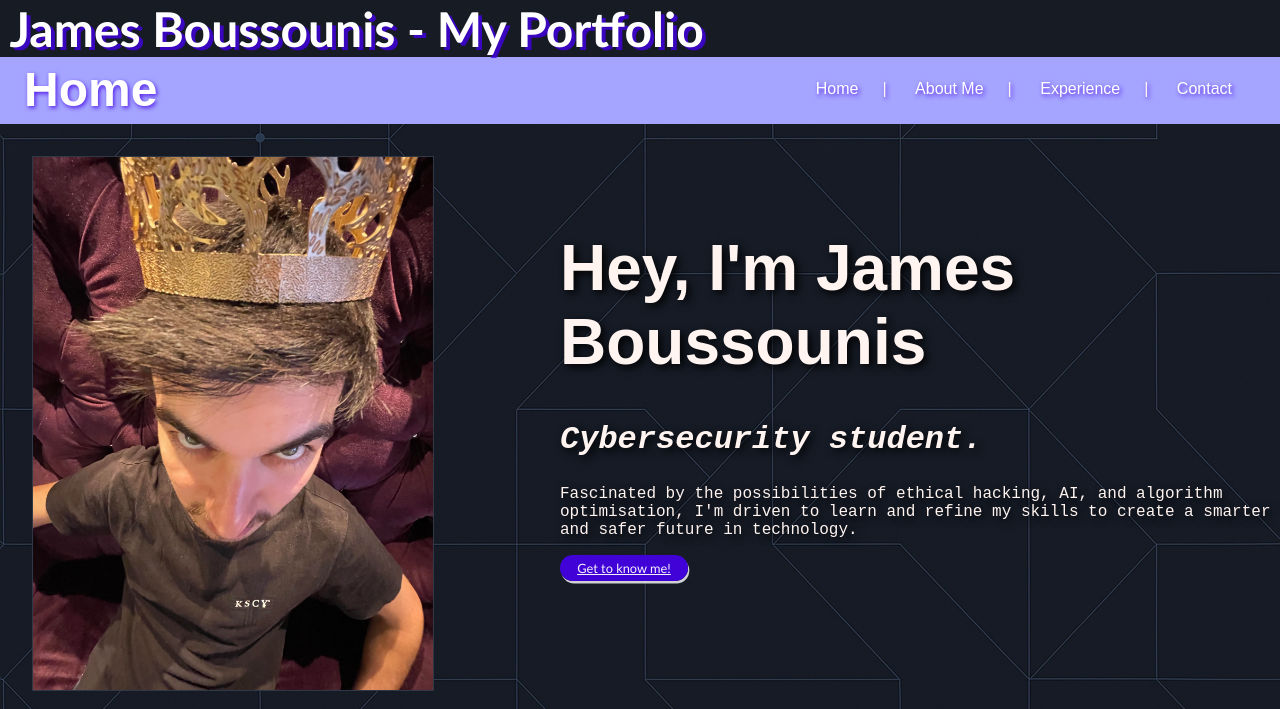
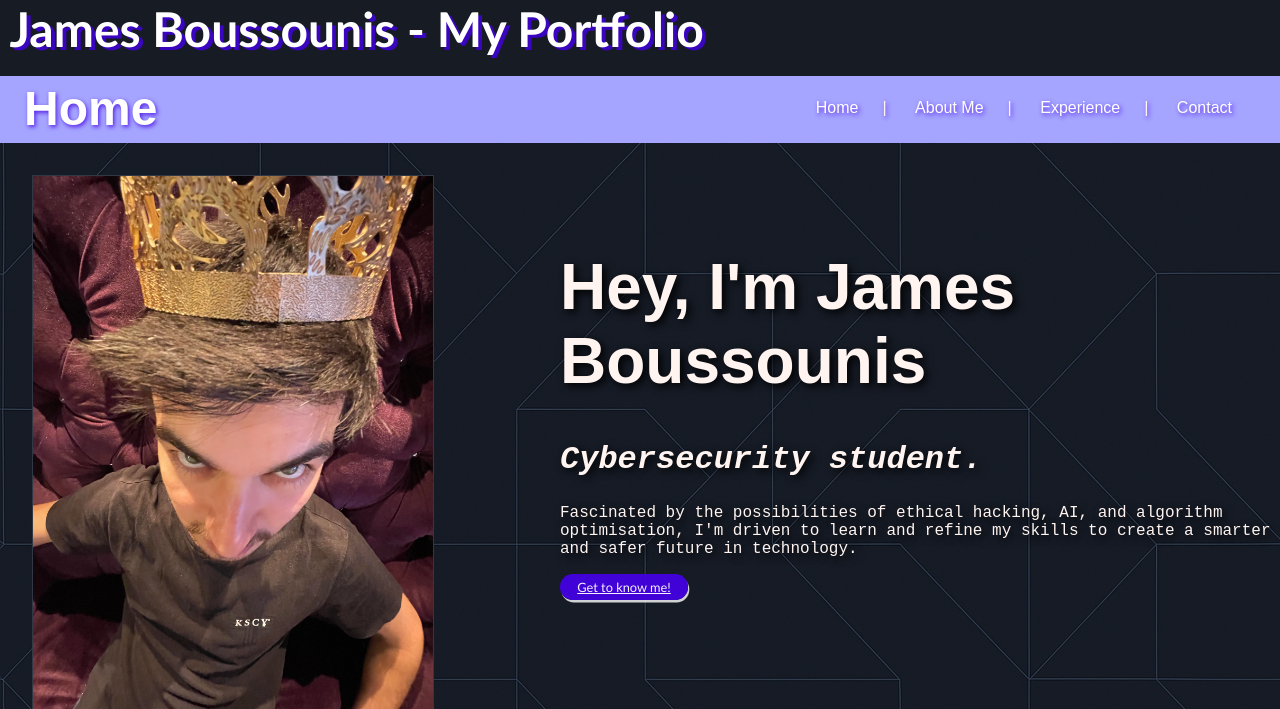
Before and after one commit to jimmyjames-b/james-latrobe, a PHP site: page / in a window 1280 px wide. Shown: the top 709 px of the page. Run offline with PHP 8.4, Linux system fonts and the light colour scheme; some libraries are stand-ins or nearby versions.

Commit message:
header padding

```diff
--- a/portfolio.css
+++ b/portfolio.css
@@ -20,7 +20,7 @@ body
 	margin-bottom:0;
 	padding-left: 0.2em;
 	background-color: rgb(22, 27, 36);
-
+	padding-bottom:0.4em;
 
 }
 
```
